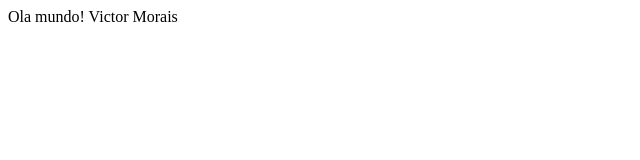
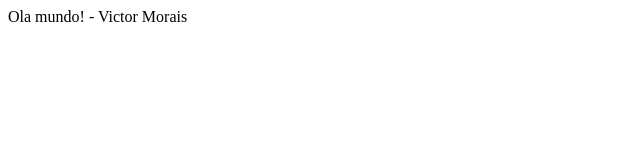
Before and after one commit to vmorais96/ProjetoNovo, a plain HTML site: page index.html in a window 1280 px wide. Shown: the full height of the page, 0-640 px from the left. Drawn offline with Linux system fonts and the light colour scheme.

Commit message:
Update index.html

```diff
--- a/index.html
+++ b/index.html
@@ -5,6 +5,6 @@
 <title>Projeto Novo</title>
 </head>
 <body>
-Ola mundo! Victor Morais
+Ola mundo! - Victor Morais
 </body>
 </html>
```
